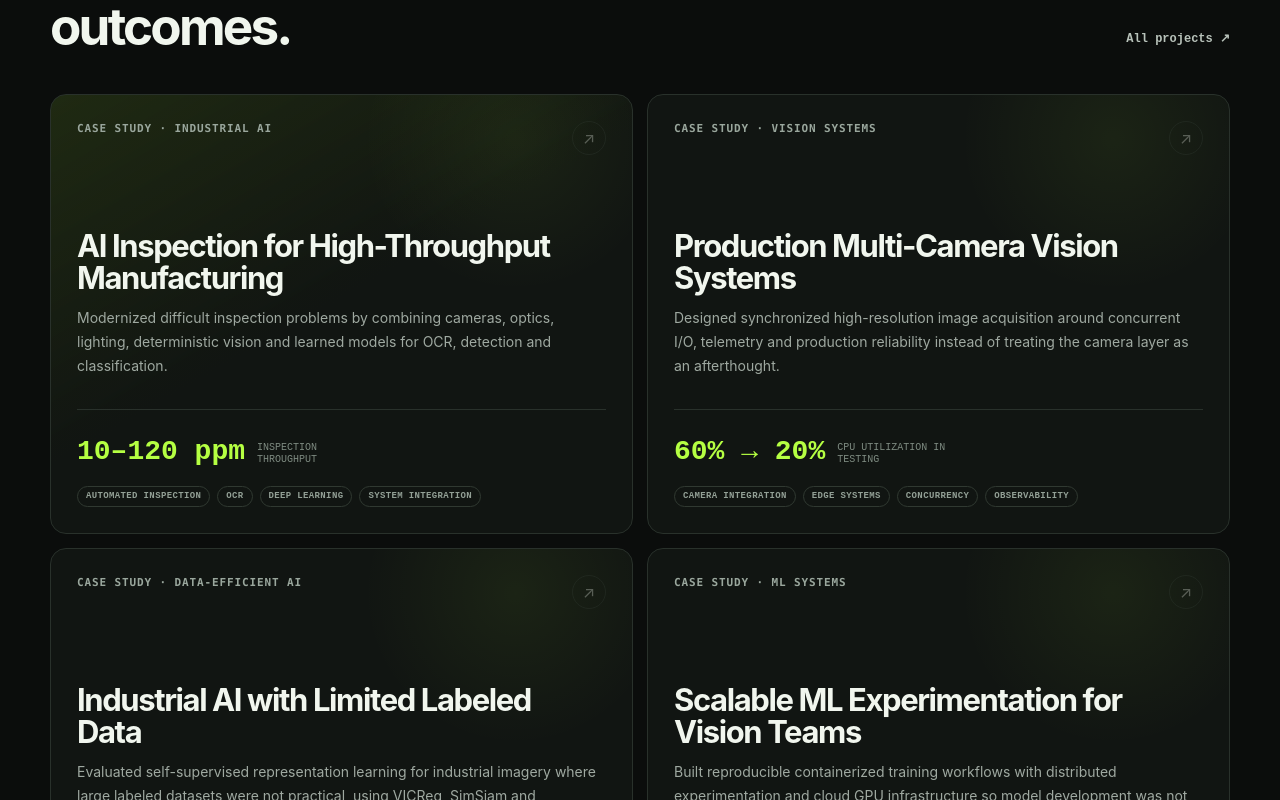
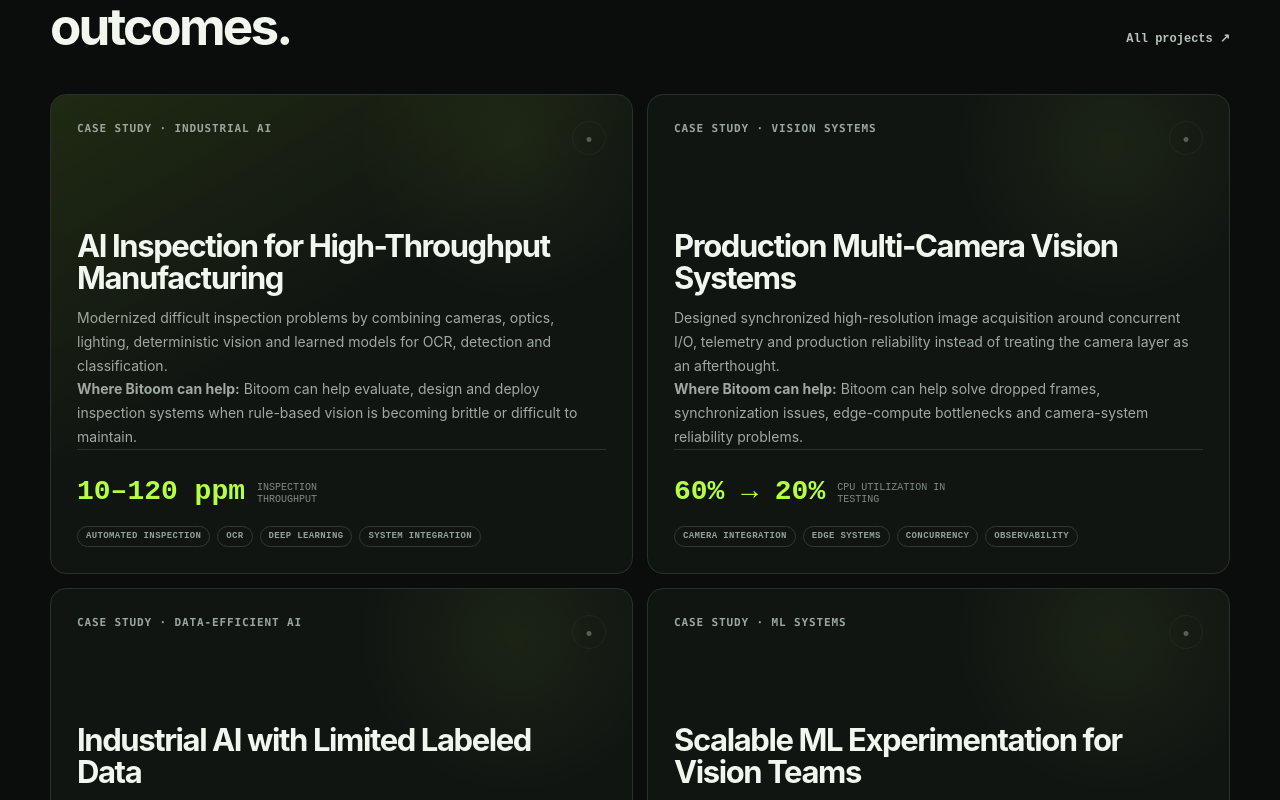
Before and after one commit to kasrasa/bitoom-consulting, a Next.js app: page / in a window 1280 px wide. Shown: the part 1980-2780 px from the top of the page. Built offline with nearby package versions, Linux system fonts and the light colour scheme.

Commit message:
Make project cards client-focused

```diff
--- a/components/ProjectCard.tsx
+++ b/components/ProjectCard.tsx
@@ -3,6 +3,7 @@
   type: string;
   title: string;
   summary: string;
+  clientValue?: string;
   metric: string;
   metricLabel: string;
   tags: string[];
@@ -15,10 +16,15 @@
       <div className="project-noise" />
       <div className="project-card-top">
         <span className="eyebrow">{project.type}</span>
-        {project.github ? <a href={project.github} target="_blank" rel="noreferrer" className="arrow-link" aria-label={`Open ${project.title} on GitHub`}>↗</a> : <span className="arrow-link dim">↗</span>}
+        {project.github ? (
+          <a href={project.github} target="_blank" rel="noreferrer" className="arrow-link" aria-label={`Open ${project.title} on GitHub`}>↗</a>
+        ) : (
+          <span className="arrow-link dim">•</span>
+        )}
       </div>
       <h3>{project.title}</h3>
       <p>{project.summary}</p>
+      {project.clientValue ? <p className="client-value"><strong>Where Bitoom can help:</strong> {project.clientValue}</p> : null}
       <div className="metric"><strong>{project.metric}</strong><span>{project.metricLabel}</span></div>
       <div className="tag-row">{project.tags.map((tag) => <span key={tag}>{tag}</span>)}</div>
     </article>
```
